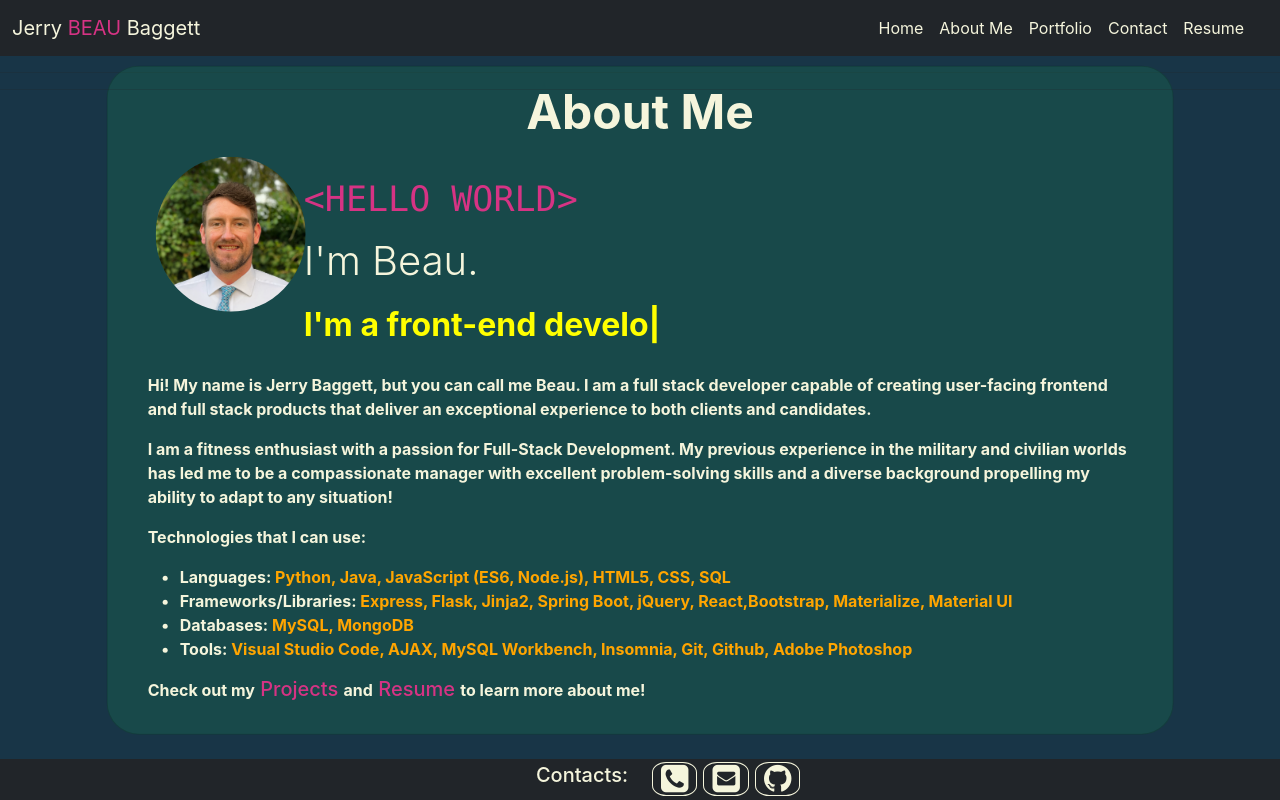
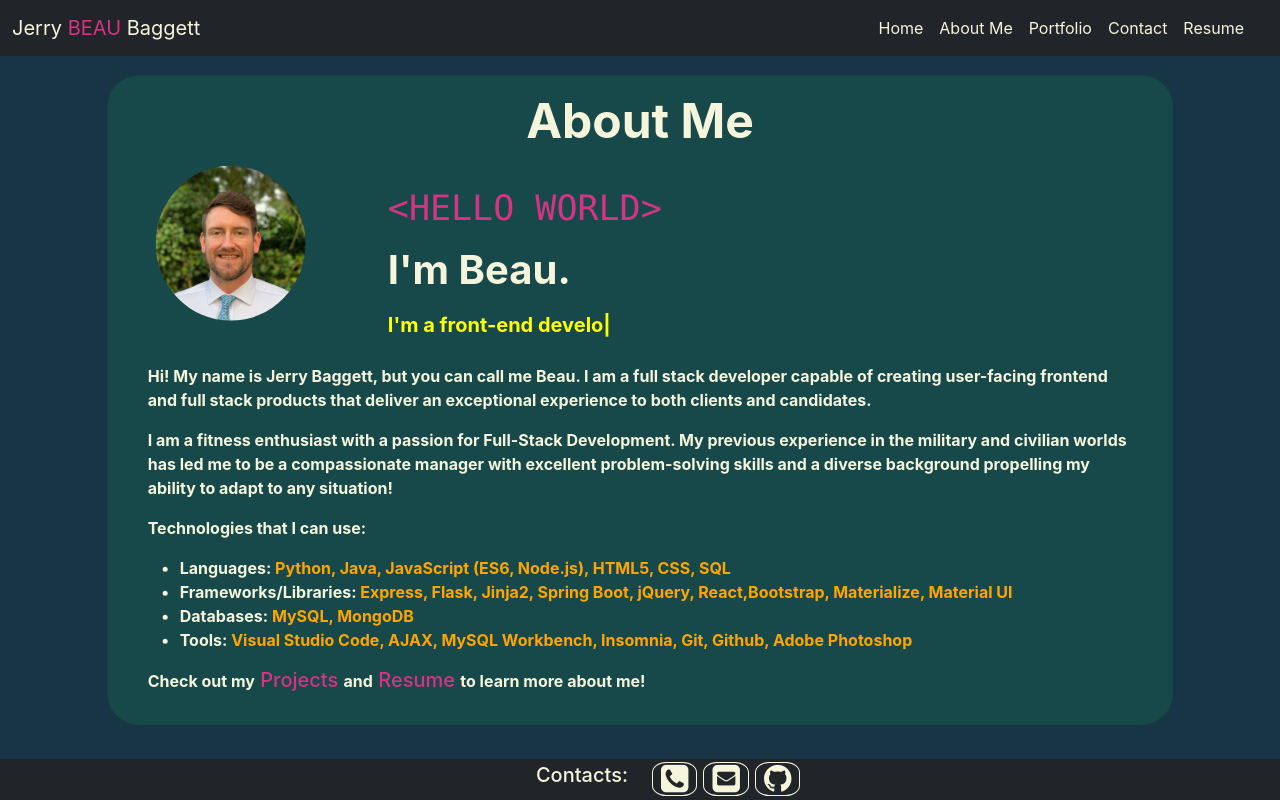
Before and after one commit to jerrybeau89/reactTo-my-portfolio, a React (Create React App) app: page /reactTo-my-portfolio/AboutMe in a window 1280 px wide. Built offline with nearby package versions, Linux system fonts and the light colour scheme.

Commit message:
adjusted size on intro text, fixed paragraph shift on smaller screens

```diff
--- a/src/assets/js/Text.js
+++ b/src/assets/js/Text.js
@@ -27,4 +27,7 @@ const bio =
     "I'm a full-stack developer.",
     1000,
   ];
-export { intro, bio, lang, frames, dbs, tools, iam};
+
+  const explore = ["Come Explore Full Stack With Me!", 5000];
+
+export { intro, bio, lang, frames, dbs, tools, iam, explore};
--- a/src/index.js
+++ b/src/index.js
@@ -11,9 +11,7 @@ ReactDOM.render(
   <React.StrictMode>
     <BrowserRouter basename="/reactTo-my-portfolio">
       <Header />
-      <hr />
         <App />
-      <hr />
       <Footer />
     </BrowserRouter>
   </React.StrictMode>,
--- a/src/pages/AboutMe.js
+++ b/src/pages/AboutMe.js
@@ -16,7 +16,7 @@ const AboutMe = () => {
             </h2>
             <div className="container">
               <div className="row">
-                <div className="col-lg-2">
+                <div className="col-lg-3 col-xl-3 col-md-4">
                   <img
                     src={pic}
                     className="card-img-top m-2"
@@ -24,19 +24,19 @@ const AboutMe = () => {
                     alt="my profile"
                   />
                 </div>
-                <div className="col-lg-10 px-0 my-4">
+                <div className="col-lg-9 col-xl-9 col-md-8 px-0 my-4">
                   <p className="display-6">
                     <code>{`<HELLO WORLD>`}</code>
                   </p>
-                  <p className="text display-6">I'm Beau.</p>
+                  <p className="text fw-bold display-6">I'm Beau.</p>
                   <TypeAnimation
                     sequence={iam}
                     wrapper="span"
                     speed={40}
                     repeat={Infinity}
                     cursor={true}
-                    className={"intro-position"}
-                    style={{ color: "yellow", fontSize: "2em" }}
+                    className={"text-animation"}
+                    style={{ color: "yellow" }}
                   />
                 </div>
               </div>
--- a/src/pages/Contact.js
+++ b/src/pages/Contact.js
@@ -57,7 +57,7 @@ const Contact = () => {
   };
 
   return (
-    <Card className=" page-content container-fluid col-lg-8 my-2 text-center rounded-5 bg-success bg-opacity-25">
+    <Card className=" page-content container-fluid col-lg-8 col-md-8 col-sm-8 my-2 text-center rounded-5 bg-success bg-opacity-25">
       <Card.Body>
         <Card.Title className="bg-success bg-opacity-50 display-3 fw-bold text rounded-5">
           Connect with me
--- a/src/pages/Home.js
+++ b/src/pages/Home.js
@@ -1,5 +1,6 @@
 import { TypeAnimation } from "react-type-animation";
 import { Link } from "react-router-dom";
+import { explore } from "../assets/js/Text";
 
 
 const Home = () => {
@@ -8,12 +9,12 @@ const Home = () => {
     <>
       <div>
         <TypeAnimation
-          className={"home-ani text-center"}
-          sequence={[`Come Explore Full Stack With Me.`, 5000]}
+          sequence={explore}
           wrapper="span"
           speed={30}
-          repeat={Infinity}
+          repeat={1}
           cursor={true}
+          className={"home-ani text-center"}
         />
       </div>
       <div>
--- a/src/style.css
+++ b/src/style.css
@@ -17,14 +17,17 @@ body {
   background-size: cover;
 }
 
-.home-ani{
-  font-size: 80px;
+.home-ani {
+  font-size: 45px;
   background: url('assets/images/websitebg.jpeg') no-repeat center fixed;
   background-size: cover;
   font-weight: 900;
   -webkit-background-clip: text;
   -webkit-text-fill-color: transparent;
   -webkit-font-smoothing: antialiased;
+}
+.text-animation {
+  font-size: 20px;
 }
 
 code {
@@ -158,4 +161,7 @@ code {
         transform: translate(-50%, -50%);
     }
 
+        .text-ani {
+          font-size: 40px;
+        }
 }
```
